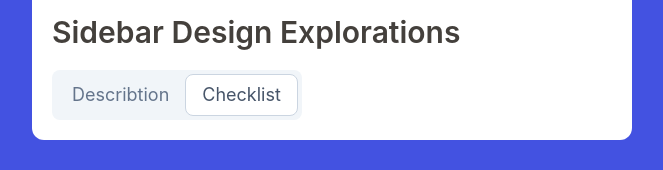
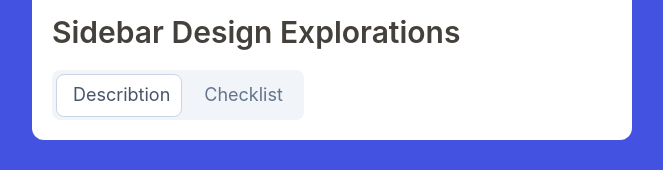
Before and after one commit to mojeeto/task-modal-component-johannes-gerber, a React (Create React App) app: page / in a window 1280 px wide. Shown: the part 353-523 px from the top of the page, without its empty margins (308-971 px from the left). Built offline with nearby package versions, Linux system fonts and the light colour scheme; the HTML template or start-up script is replaced by a standard one.

Commit message:
SwitchButtonText animation completed

```diff
--- a/src/components/SwitchButtonText.tsx
+++ b/src/components/SwitchButtonText.tsx
@@ -1,16 +1,35 @@
-import React from 'react';
+import React, { useState, useRef } from 'react';
 
 interface SwitchButtonTextProps {
   buttonsTitle: string[];
 }
 
 const SwitchButtonText: React.FC<SwitchButtonTextProps> = ({ buttonsTitle }) => {
-  const active = 1;
-  const activeClassName = "text-slate-600 border-slate-300 bg-white border-[1.5px] rounded-lg";
+  const [activeIndex, setActiveIndex] = useState<number>(0);
+  const boxDivRef = useRef<HTMLDivElement>(null);
+
+  const onClickHandler = (x: number, e: React.MouseEvent<HTMLButtonElement>) => {
+    const button = e.currentTarget;
+    if (boxDivRef.current) {
+      const box = boxDivRef.current;
+      const buttonWidth = button.clientWidth;
+      box.style.width = `${buttonWidth}px`;
+      box.style.left = `${button.offsetLeft}px`;
+    }
+    setActiveIndex(x);
+  }
+
   return (
     <div className="relative inline-flex gap-2">
-      <div className="bg-slate-100 text-lg p-1 rounded-lg">
-        {buttonsTitle.map((title, index) => (<button key={index} className={`px-4 py-1.5 text-slate-500 ${active === index && activeClassName}`} >{title}</button>))}
+      <div className="bg-slate-100 text-lg p-1 rounded-lg relative">
+        {buttonsTitle.map((title, index) => (
+          <button key={index} onClick={(e) => {
+            onClickHandler(index, e);
+          }} className={`px-4 relative z-10 py-1.5 border-[1.5px] border-transparent ${activeIndex === index ? "text-slate-600" : "text-slate-500"}`}>
+            {title}
+          </button>
+        ))}
+        <div className="bg-white h-[43px] transition-all border-[1.5px] !border-slate-300 z-1 rounded-lg absolute w-[126px] top-1 left-1" ref={boxDivRef}></div>
       </div>
     </div>
   );
```
